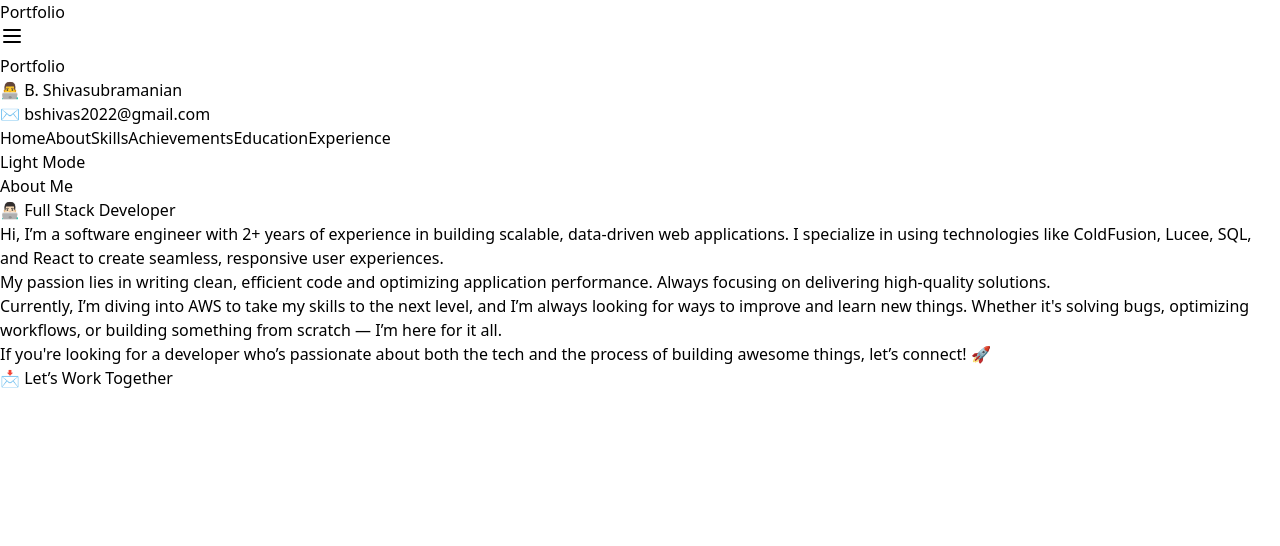
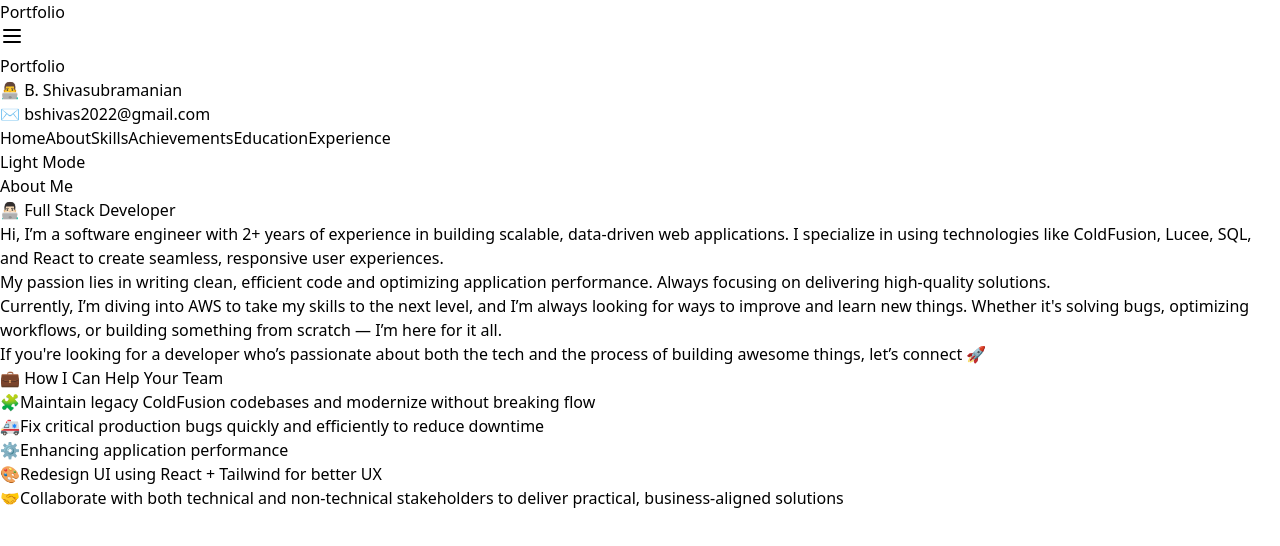
Before and after one commit to shiva-fs-dev/portfolio, a Next.js app: page /about in a window 1280 px wide. Shown: the top 546 px of the page. Built offline with nearby package versions, Linux system fonts and the light colour scheme.

Commit message:
'enhancements'

```diff
--- a/app/about/page.tsx
+++ b/app/about/page.tsx
@@ -1,52 +1,91 @@
 export default function AboutPage() {
   return (
-    <div className="pt-5 md:pt-0">
+    <div className="p-2 md:p-8">
       <h1 className="text-4xl font-bold mb-6">About Me</h1>
-      <section className="dark:bg-gray-950 text-gray-900 dark:text-white px-6 py-12 transition-colors duration-300">
+      <section className="bg-gray-50 dark:bg-gray-950 text-gray-900 dark:text-white px-6 py-5 transition-colors duration-300">
         <div className="max-w-4xl mx-auto text-center">
-          <h1 className="text-3xl md:text-5xl font-bold mb-4">
+          <h1 className="text-2xl md:text-5xl font-bold mb-4">
             👨🏻‍💻 Full Stack Developer
           </h1>
 
           <div className="text-lg md:text-xl text-gray-700 dark:text-gray-300 leading-relaxed mb-6">
-            <div className="max-w-4xl mx-auto p-6 bg-white bg-zinc-50 dark:bg-gray-800 shadow-lg rounded-xl">
-              <p className="text-2xl font-bold text-gray-800 dark:text-white">
+            <div className="max-w-4xl mx-auto p-6 bg-gray-100 dark:bg-gray-800 shadow-lg border border-gray-200 rounded-xl md:text-justify">
+              <p className="md:text-2xl font-bold text-gray-800 dark:text-white">
                 Hi, I’m a software engineer with 2+ years of experience in
                 building scalable, data-driven web applications. I specialize in
                 using technologies like{' '}
                 <span className="text-teal-500">ColdFusion, Lucee, SQL</span>,
-                and <span className="text-indigo-500">React</span> to
-                create seamless, responsive user experiences.
+                and <span className="text-indigo-500">React</span> to create
+                seamless, responsive user experiences.
               </p>
 
-              <p className="mt-4 text-lg text-gray-700 dark:text-gray-300">
+              <p className="mt-10 text-lg text-gray-700 dark:text-gray-300">
                 My passion lies in writing clean, efficient code and optimizing
-                application performance. Always focusing on delivering high-quality solutions.
+                application performance. Always focusing on delivering
+                high-quality solutions.
               </p>
 
               <p className="mt-4 text-lg text-gray-700 dark:text-gray-300">
                 Currently, I’m diving into{' '}
-                <span className="text-yellow-500 dark:text-yellow-300 text-2xl font-bold">AWS</span>{' '}
+                <span className="text-yellow-500 dark:text-yellow-300 text-2xl font-bold">
+                  AWS
+                </span>{' '}
                 to take my skills to the next level, and I’m always looking for
-                ways to improve and learn new things. {`Whether it's solving bugs`},
+                ways to improve and learn new things. Whether it's solving bugs,
                 optimizing workflows, or building something from scratch — I’m
                 here for it all.
               </p>
 
               <p className="mt-6 text-lg text-gray-900 dark:text-gray-100">
-                {`If you're looking for a developer who’s passionate about both
-                                the tech and the process of building awesome things, let’s
-                                connect!`} 🚀
+                If you're looking for a developer who’s passionate about both
+                the tech and the process of building awesome things,{' '}
+                <a
+                  href="/contact"
+                  className="inline-block bg-blue-600 hover:bg-blue-500 text-white font-semibold px-2 border-b-4 border-blue-800 hover:border-blue-700 rounded shadow transition"
+                >
+                  let’s connect 🚀
+                </a>
               </p>
+
+              <div className="mt-10 text-left md:text-justify">
+                <h2 className="text-2xl font-bold mb-4 text-gray-800 dark:text-white">
+                  💼 How I Can Help Your Team
+                </h2>
+                <ul className="list-disc pl-5 space-y-3 text-gray-700 dark:text-gray-300 text-lg">
+                  <li>
+                    🧩Maintain legacy ColdFusion codebases and modernize without
+                breaking flow
+                  </li>
+                  <li>
+                    🚑Fix critical production bugs quickly and efficiently to
+                    reduce downtime
+                  </li>
+                  <li>
+                    ⚙️Enhancing application performance
+                  </li>
+                  <li>
+                    🎨Redesign UI using React + Tailwind for better UX
+                  </li>
+                  {/* <li>
+                    ☁️Assist in cloud readiness and help with AWS integration
+                    and deployment planning
+                  </li> */}
+                  <li>
+                    🤝Collaborate with both technical and non-technical
+                    stakeholders to deliver practical, business-aligned
+                    solutions
+                  </li>
+                </ul>
+              </div>
             </div>
           </div>
 
-          <a
+          {/* <a
             href="/contact"
             className="inline-block bg-blue-600 hover:bg-blue-700 text-white font-semibold px-6 py-3 rounded-full shadow-md transition"
           >
             📩 Let’s Work Together
-          </a>
+          </a> */}
         </div>
       </section>
     </div>
--- a/app/achievements/page.tsx
+++ b/app/achievements/page.tsx
@@ -27,7 +27,7 @@ export default function SkillsPage() {
           <h1 className="text-4xl font-bold mb-6 break-words">{title}</h1>
           <div className="flex flex-col md:flex-row gap-2">
             {items.map(({ url, logo }, index) => (
-              <div key='index' className="flex-1 m-1 w-full">
+              <div key={index} className="flex-1 m-1 w-full">
                 <a href={url}>
                   <img src={'/achvm/' + logo} />
                 </a>
--- a/app/education/page.tsx
+++ b/app/education/page.tsx
@@ -3,9 +3,11 @@ import logo from '/images/tce_logo.png';
 
 export default function EducationPage() {
   return (
-    <div className="p-8">
+    <div className="p-2 md:p-8">
       <h1 className="text-4xl font-bold mb-6">Education</h1>
-      <div className={`p-4 rounded-xl shadow-md space-y-2 bg-white text-zinc-900 dark:bg-zinc-800 dark:text-white grid grid-cols-8`}>
+      <div
+        className={`p-4 rounded-xl shadow-md space-y-2 bg-white text-zinc-900 dark:bg-zinc-800 dark:text-white grid grid-cols-8`}
+      >
         <div className="text-sm text-zinc-500 dark:text-zinc-400 col-span-7">
           <h3 className="text-xl font-semibold">
             Master of Computer Application
--- a/app/projects/page.tsx
+++ b/app/projects/page.tsx
@@ -1,6 +1,6 @@
 export default function ProjectsPage() {
   return (
-    <div className="p-8">
+    <div className="">
       <h1 className="text-4xl font-bold mb-6">Projects</h1>
       <p className="text-lg">A showcase of my latest work and projects.</p>
     </div>
--- a/components/Sidebar.tsx
+++ b/components/Sidebar.tsx
@@ -1,7 +1,7 @@
-import Link from 'next/link';
+// 'use client';
 import ThemeToggleButton from '@/components/ThemeToggleButton';
-import SidebarWrapper, { useToggleSideBar } from './SidebarWrapper';
-
+import SidebarWrapper from './SidebarWrapper';
+import SidebarNavItems from '@/components/SidebarNavItems';
 export default function Sidebar() {
   const navigation = [
     { name: 'Home', href: '/' },
@@ -26,18 +26,19 @@ export default function Sidebar() {
         </p>
       </div>
       <div className="py-4">
-        <nav className="space-y-2">
+        {/* <nav className="space-y-2">
           {navigation.map((item) => (
             <Link
               key={item.name}
               href={item.href}
-              // onClick={useToggleSideBar}
+              // onClick={()=>useToggleSideBar()}
               className="block px-4 py-2 rounded-md hover:bg-gray-100 dark:hover:bg-gray-800"
             >
               {item.name}
             </Link>
           ))}
-        </nav>
+        </nav> */}
+        <SidebarNavItems navData={navigation} />
         <ThemeToggleButton />
       </div>
     </SidebarWrapper>
--- /dev/null
+++ b/components/SidebarNavItems.tsx
@@ -0,0 +1,28 @@
+'use client';
+import Link from 'next/link';
+import { useSideBarContext } from '@/components/Header';
+export default function SidebarNavItems({
+  navData,
+}: {
+  navData: Array<{ name: string; href: string }>;
+}) {
+  const sideBarContext = useSideBarContext();
+  return (
+    <>
+      <nav className="space-y-2">
+        {navData.map((item) => (
+          <Link
+            key={item.name}
+            href={item.href}
+            onClick={() =>
+              sideBarContext.setSidebarOpen(!sideBarContext.sidebarOpen)
+            }
+            className="block px-4 py-2 rounded-md hover:bg-gray-100 dark:hover:bg-gray-800"
+          >
+            {item.name}
+          </Link>
+        ))}
+      </nav>
+    </>
+  );
+}
--- a/components/SidebarWrapper.tsx
+++ b/components/SidebarWrapper.tsx
@@ -5,9 +5,10 @@ export default function SidebarWrapper({ children }: { children: ReactNode }) {
   const sideBarContext = useSideBarContext();
   return (
     <aside
-      className={`${
-        sideBarContext.sidebarOpen ? 'block' : 'hidden'
-      } w-full md:w-64 p-4 flex flex-col shadow-md transition-all duration-300 bg-white border-zinc-200 dark:bg-zinc-950 dark:border-zinc-700 dark:text-white md:block`}
+      className={`fixed md:static h-full md:h-auto w-full md:w-64 p-4 shadow-md transition-transform duration-300 ease-in-out bg-white dark:bg-zinc-950 dark:text-white border-r border-zinc-200 dark:border-zinc-700 z-50
+    ${sideBarContext.sidebarOpen ? 'translate-x-0' : '-translate-x-full'}
+    md:translate-x-0
+  `}
     >
       {children}
     </aside>
```
Also changed, not shown: app/layout.tsx (+18 -2 lines), public/images/pscreenshot.jpg (added).
